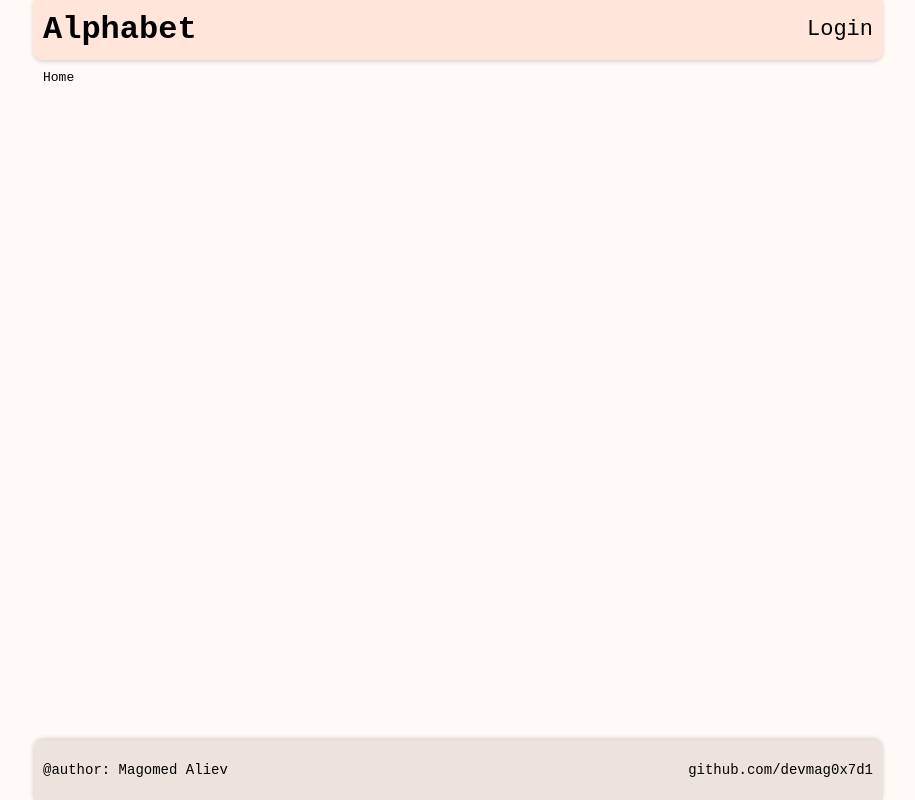
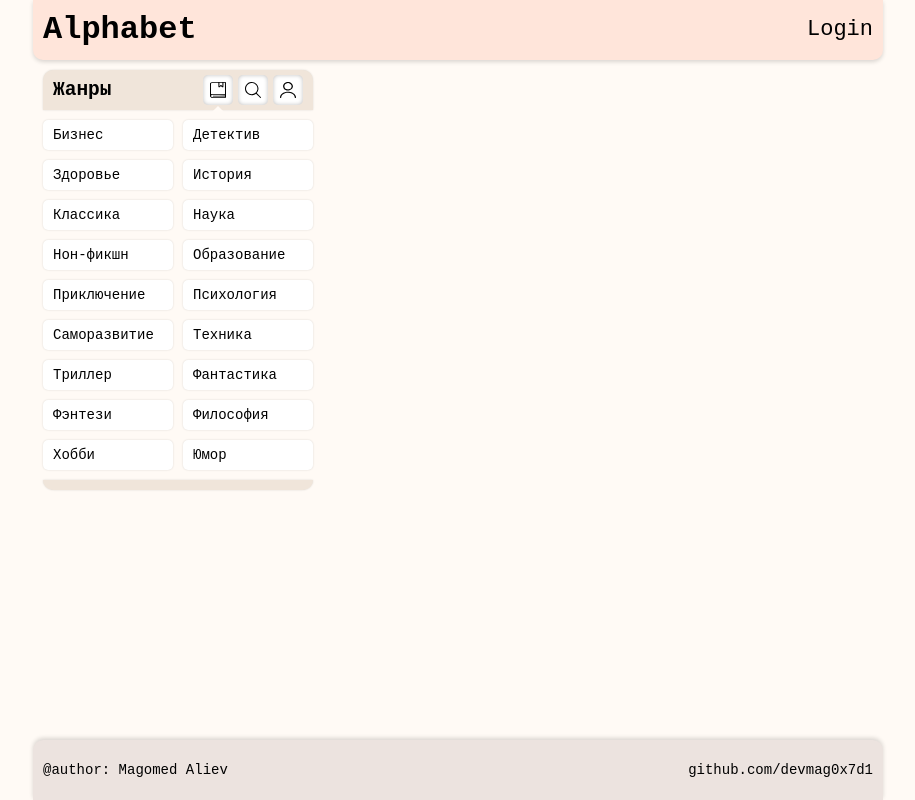
Before and after one commit to devmag0x7d1/alphabet, a Vue app in the folder client/: page / in a window 1280 px wide. Shown: the whole page, without its empty margins (182-1097 px from the left). Built offline with nearby package versions, Linux system fonts and the light colour scheme.

Commit message:
Modified views

```diff
--- a/client/src/views/HomeView.vue
+++ b/client/src/views/HomeView.vue
@@ -1,7 +1,51 @@
 <template>
   <main>
     <section>
-      Home
+      <SidebarWidget title="Жанры">
+        <SidebarWidgetGenreBtn v-for="(item, key) in Object.keys(genres)" :key="key">
+          {{ genres[item] }}
+        </SidebarWidgetGenreBtn>
+      </SidebarWidget>
+      <ContentWrapper>
+      </ContentWrapper>
     </section>
   </main>
 </template>
+
+<script>
+import SidebarWidget from "@/components/SidebarWidget.vue";
+import SidebarWidgetGenreBtn from "@/components/SidebarWidgetGenreBtn.vue";
+import ContentWrapper from "@/components/ContentWrapper.vue";
+
+export default {
+  components: {
+    SidebarWidget,
+    SidebarWidgetGenreBtn,
+    ContentWrapper
+  },
+  data() {
+    return {
+      genres: {
+        business: "Бизнес",
+        detective: "Детектив",
+        health: "Здоровье",
+        history: "История",
+        classic: "Классика",
+        science: "Наука",
+        non_fiction: "Нон-фикшн",
+        education: "Образование",
+        adventure: "Приключение",
+        psychology: "Психология",
+        self_development: "Саморазвитие",
+        technic: "Техника",
+        thriller: "Триллер",
+        fantastic: "Фантастика",
+        fantasy: "Фэнтези",
+        philosophy: "Философия",
+        hobby: "Хобби",
+        humor: "Юмор"
+      }
+    }
+  }
+}
+</script>
--- a/client/src/views/ProfileView.vue
+++ b/client/src/views/ProfileView.vue
@@ -1,7 +1,22 @@
 <template>
   <main>
     <section>
-      Profile
+      <SidebarWidget title="Профиль">
+      </SidebarWidget>
+      <ContentWrapper>
+      </ContentWrapper>
     </section>
   </main>
 </template>
+
+<script>
+import SidebarWidget from "@/components/SidebarWidget.vue";
+import ContentWrapper from "@/components/ContentWrapper.vue";
+
+export default {
+  components: {
+    SidebarWidget,
+    ContentWrapper
+  }
+}
+</script>
--- a/client/src/views/SearchView.vue
+++ b/client/src/views/SearchView.vue
@@ -1,7 +1,22 @@
 <template>
   <main>
     <section>
-      Search
+      <SidebarWidget title="Поиск">
+      </SidebarWidget>
+      <ContentWrapper>
+      </ContentWrapper>
     </section>
   </main>
 </template>
+
+<script>
+import SidebarWidget from "@/components/SidebarWidget.vue";
+import ContentWrapper from "@/components/ContentWrapper.vue";
+
+export default {
+  components: {
+    SidebarWidget,
+    ContentWrapper
+  }
+}
+</script>
```
